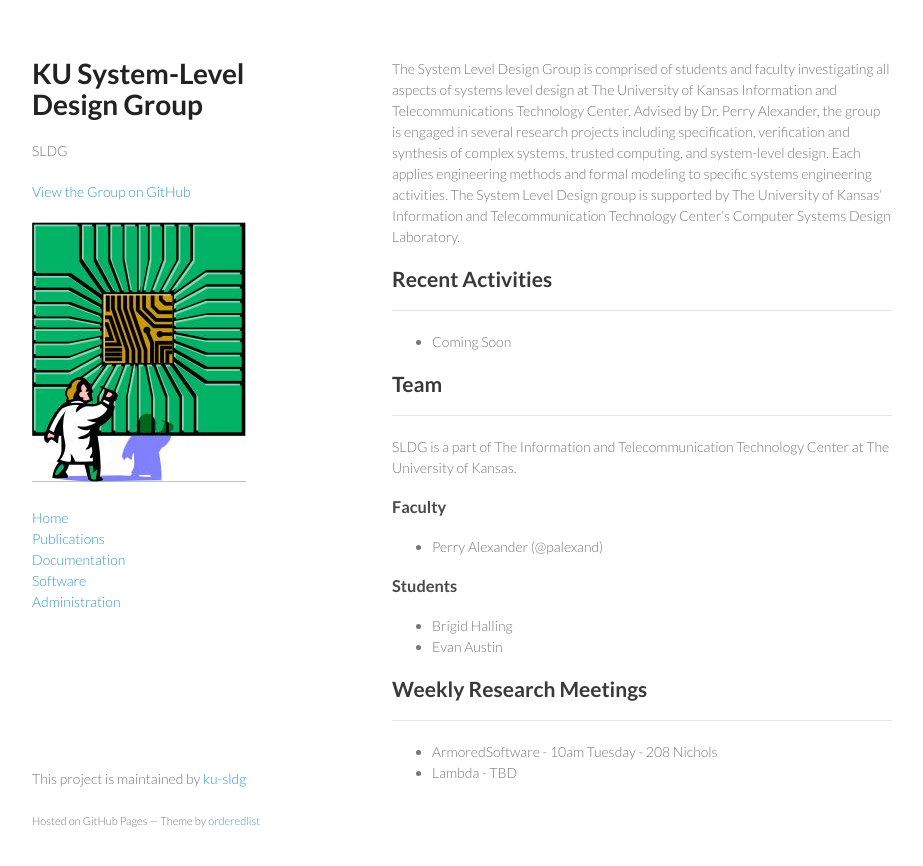
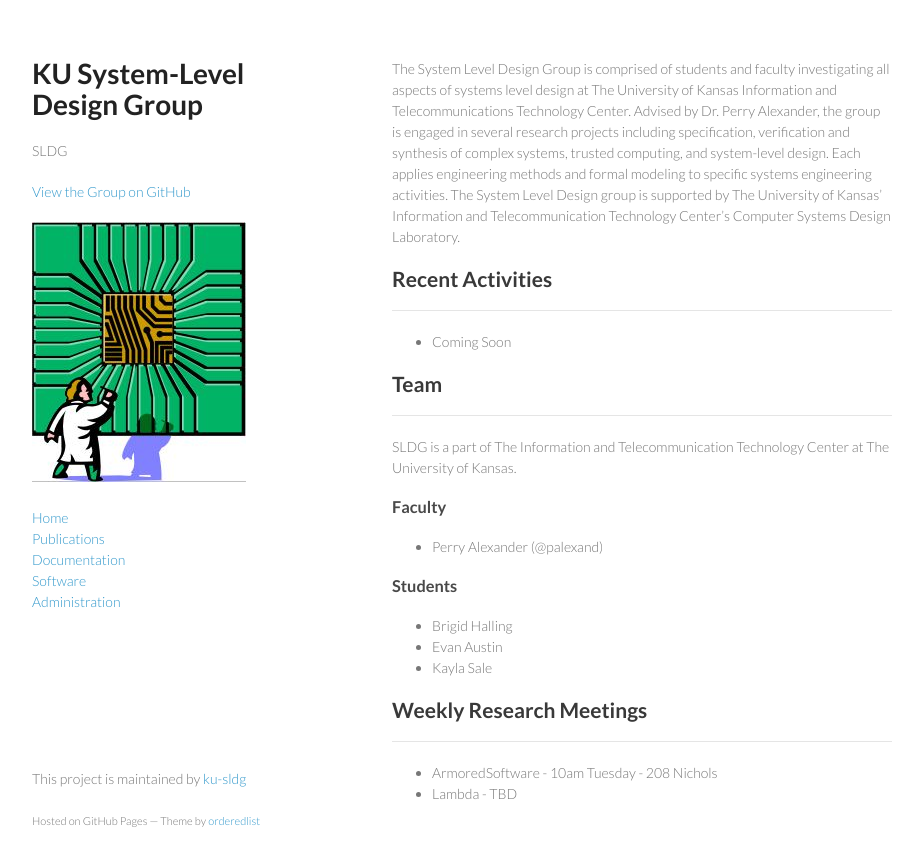
Before and after one commit to ku-sldg/ku-sldg.github.io, a Jekyll site: the page built from index.md, in a window 1280 px wide. Shown: the top 866 px of the page, without its empty margins (178-1101 px from the left). Built offline with Jekyll 4.4.1, drawn with Linux system fonts in a browser that asks for light colours.

Commit message:
adding content

```diff
--- a/index.md
+++ b/index.md
@@ -33,6 +33,7 @@ Technology Center at The University of Kansas.
 
 * Brigid Halling
 * Evan Austin
+* Kayla Sale
 
 ## Weekly Research Meetings
 -----
```
